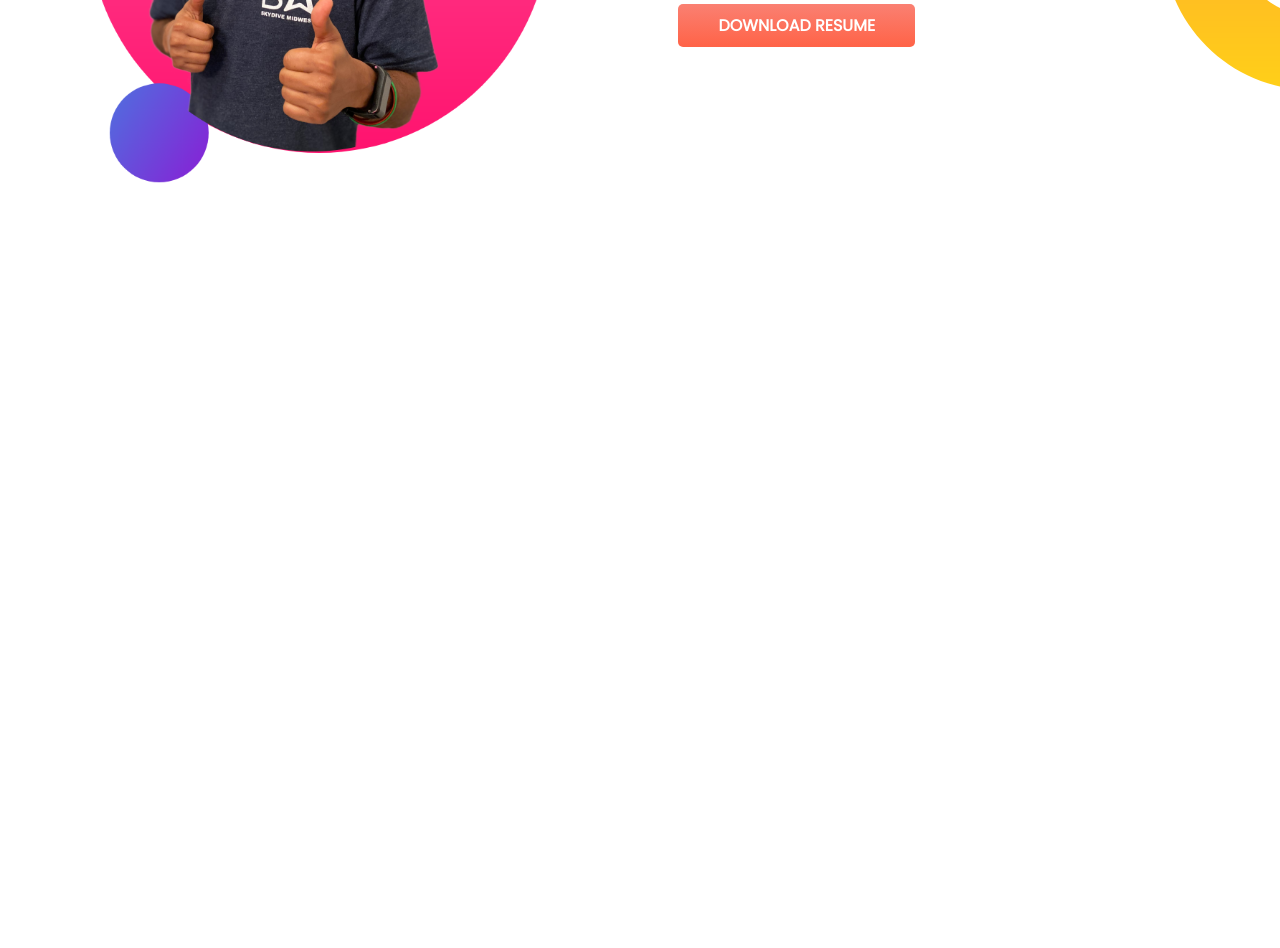
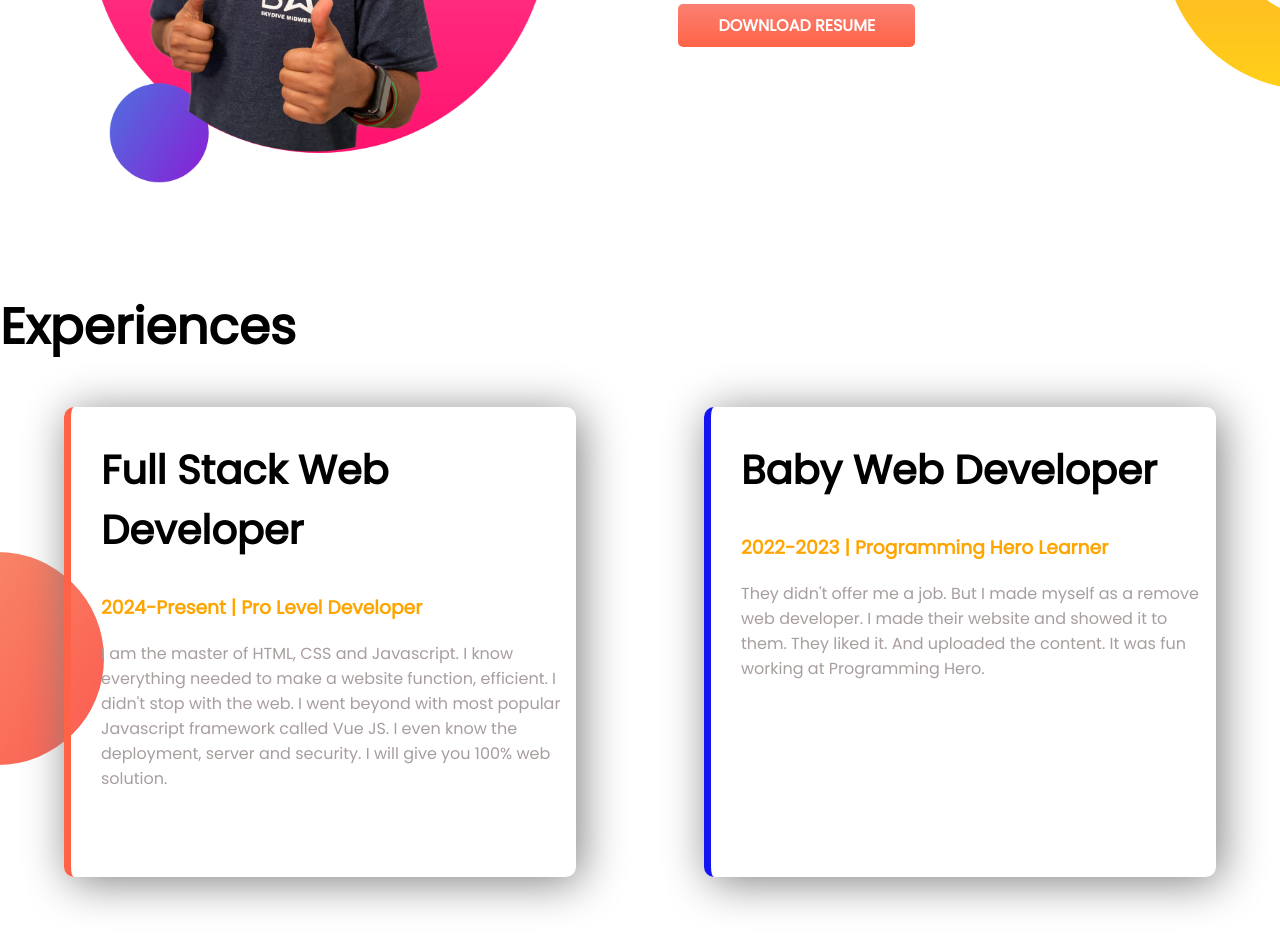
Before and after one commit to mdmrmmunna3/portfolio-assainment, a plain HTML site: page index.html in a window 1280 px wide. Shown: the part 924-1872 px from the top of the page. Before the commit the page ends 1214 px from the top, so only its background shows below. Drawn offline with Linux system fonts and the light colour scheme.

Commit message:
new style add

```diff
--- a/index.html
+++ b/index.html
@@ -12,7 +12,7 @@
 </head>
 <body>
     <!-- first section -->
-   <section class="top-banner">
+   <section class="top-banner flexible-container">
         <div class="half-width">
             <h1>Welcome To</h1>
             <h1><span>Programming</span> World</h1>
@@ -27,7 +27,7 @@
    </section>
 
    <!-- second section -->
-   <section class="Dream-big">
+   <section class="Dream-big flexible-container">
         <div class="half-width">
             <img src="imges/jhankar2.png" alt="jhankar-second-pic">
         </div>
@@ -39,5 +39,23 @@
             <a  class="link-btn" target="_blank" href="#">DOWNLOAD RESUME</a>
         </div>
    </section>
+
+   <!-- thrid section -->
+   <section class="Experiences-area">
+    <h1>Experiences</h1>
+        <div class="flexible-container">
+            <div id="border-shadow1" class="hardwork-part">
+                <h2>Full Stack Web Developer</h2>
+                <h3  class="color-h3">2024-Present | Pro Level Developer</h3>
+                <p>I am the master of HTML, CSS and Javascript. I know everything needed to make a website function, efficient. I didn't stop with the web. I went beyond with most popular Javascript framework called Vue JS. I even know the deployment, server and security. I will give you 100% web solution.</p>
+            </div>
+
+            <div id="border-shadow2" class="hardwork-part">
+                <h2>Baby Web Developer</h2>
+                <h3 class="color-h3">2022-2023 | Programming Hero Learner</h3>
+                <p>They didn't offer me a job. But I made myself as a remove web developer. I made their website and showed it to them. They liked it. And uploaded the content. It was fun working at Programming Hero.</p>
+            </div>
+        </div>
+   </section>
 </body>
 </html>
--- a/style.css
+++ b/style.css
@@ -3,7 +3,7 @@ body {
     margin: 0;
 }
 
-section {
+.flexible-container {
     display: flex;
     margin-bottom: 100px;
 
@@ -48,3 +48,37 @@ p{
     background-repeat: no-repeat;
     background-position: right;
 }
+
+
+.Experiences-area{
+    background-image: url(imges/exp-bg.png);
+    background-repeat: no-repeat;
+    background-position: left;
+    padding-bottom: 50px;
+}
+
+h2{
+    font-size: 40px;
+}
+
+.color-h3{
+    color: orange;
+}
+.hardwork-part {
+    box-shadow: 5px 5px 45px gray;
+    width: 50%;
+    margin-left: 5%;
+    margin-right: 5%;
+    padding-left: 30px;
+    border-radius: 10px;
+    padding-bottom: 70px;
+}
+
+#border-shadow1 {
+    border-left: 7px solid tomato;
+}
+
+
+#border-shadow2 {
+    border-left: 7px solid rgb(20, 20, 240);
+}
```
